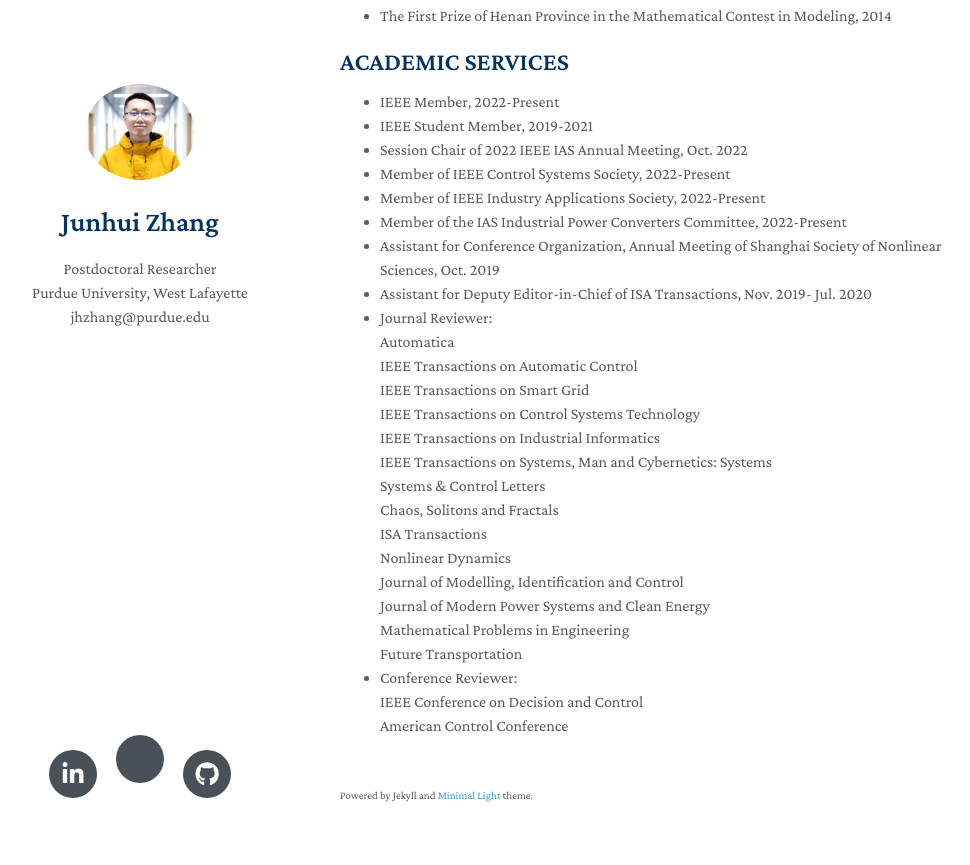
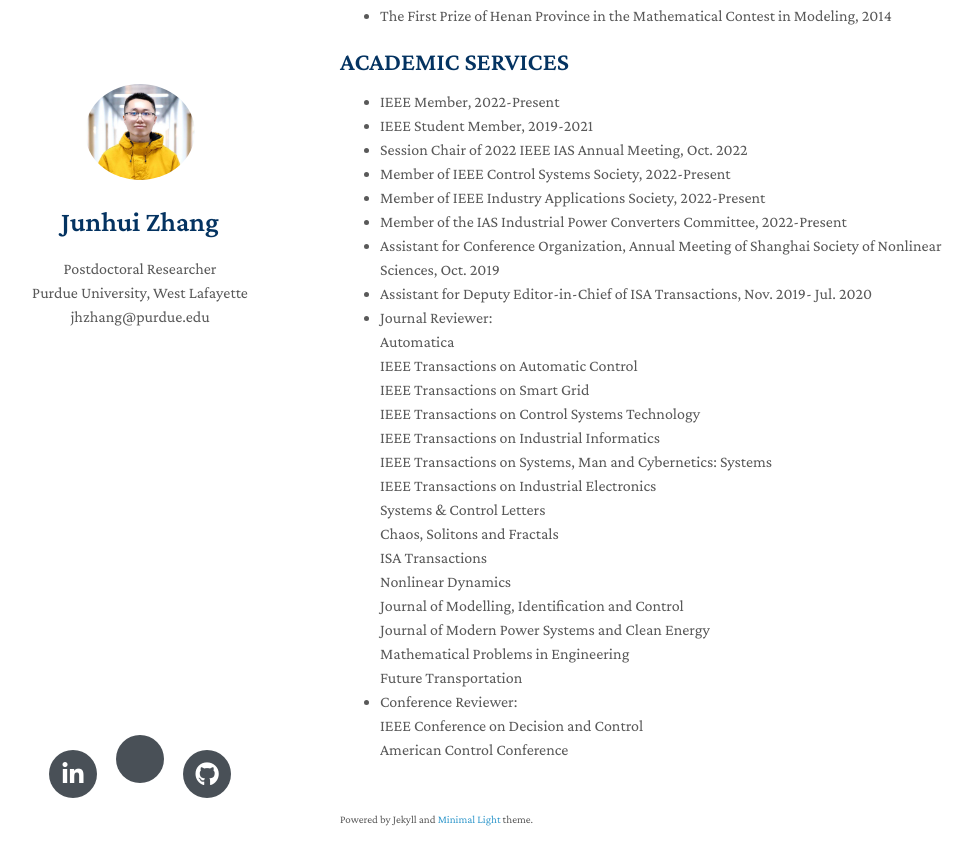
Before and after one commit to MrJUNHUIZHANG/Homepage, a Jekyll site: the page built from index.md, in a window 1280 px wide and 900 px high, scrolled down 2097 px. Shown: the top 865 px of the window, without its empty margins (130-1100 px from the left). Built offline with Jekyll 4.4.1, drawn with Linux system fonts in a browser that asks for light colours; nearby versions of some CDN libraries; a style sheet for code colours, icons or effects is not loaded; our own code applies the rules of GitHub Pages for plain Markdown files.

Commit message:
Update index.md

```diff
--- a/index.md
+++ b/index.md
@@ -132,6 +132,8 @@ My research interests are  **the interplay between control, optimization and mac
   <br>
   IEEE Transactions on Systems, Man and Cybernetics: Systems
   <br>
+  IEEE Transactions on Industrial Electronics
+  <br>
   Systems & Control Letters
   <br>
   Chaos, Solitons and Fractals
```
